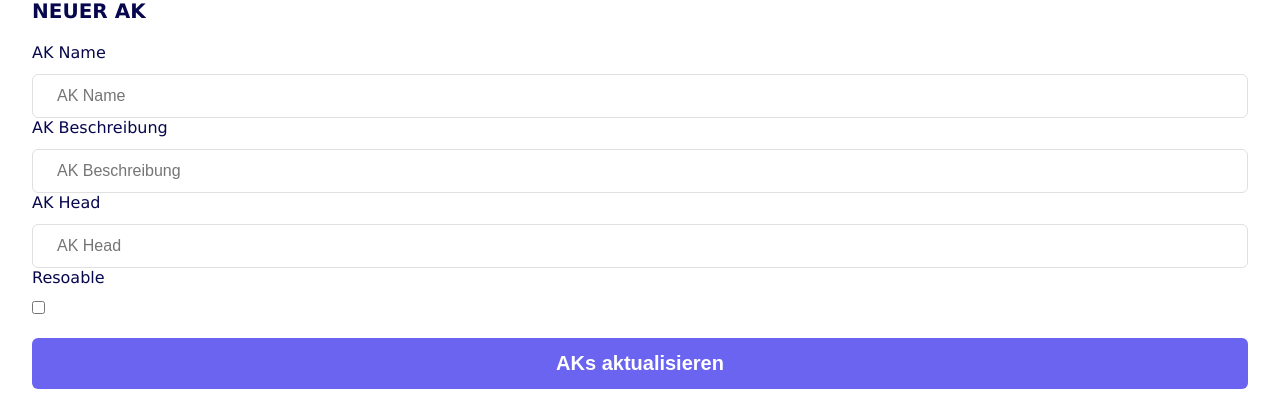
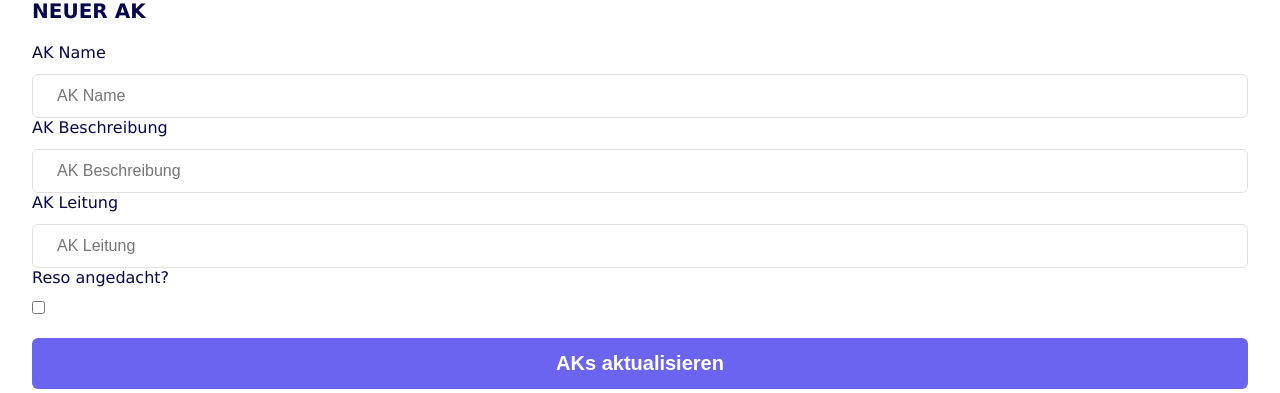
Before and after one commit to felixblanke/ak-plan-poll, a Flask app: page /create/1 in a window 1280 px wide. Shown: the part 73-466 px from the top of the page. Run offline with Flask 3, Linux system fonts and the light colour scheme.

Commit message:
Rename fields in create view

```diff
--- a/templates/create.html
+++ b/templates/create.html
@@ -34,27 +34,27 @@
           value="{{ ak['info']['description'] }}"
         />
 
-        <label class="form-label">AK Head</label>
+        <label class="form-label">AK Leitung</label>
         <input
           type="text"
           name="ak{{ loop.index0 }}_head"
           id="ak{{ loop.index0 }}_head"
-          placeholder="AK Head"
+          placeholder="AK Leitung"
           class="form-input"
           value="{{ ak['info']['head'] }}"
         />
 
-        <label class="form-label">AK Duration</label>
+        <label class="form-label">AK Dauer</label>
         <input
           type="text"
           name="ak{{ loop.index0 }}_duration"
           id="ak{{ loop.index0 }}_duration"
-          placeholder="AK Duration"
+          placeholder="AK Dauer"
           class="form-input"
           value="{{ ak['duration'] }}"
         />
 
-        <label class="form-label">Resoable</label>
+        <label class="form-label">Reso angedacht?</label>
         <input
             type="checkbox"
             id="ak{{ loop.index0 }}_reso"
@@ -85,17 +85,17 @@
           value=""
         />
 
-        <label class="form-label">AK Head</label>
+        <label class="form-label">AK Leitung</label>
         <input
           type="text"
           name="akneu_head"
           id="akneu_head"
-          placeholder="AK Head"
+          placeholder="AK Leitung"
           class="form-input"
           value=""
         />
 
-        <label class="form-label">Resoable</label>
+        <label class="form-label">Reso angedacht?</label>
         <input
             type="checkbox"
             id="akneu_reso"
```
